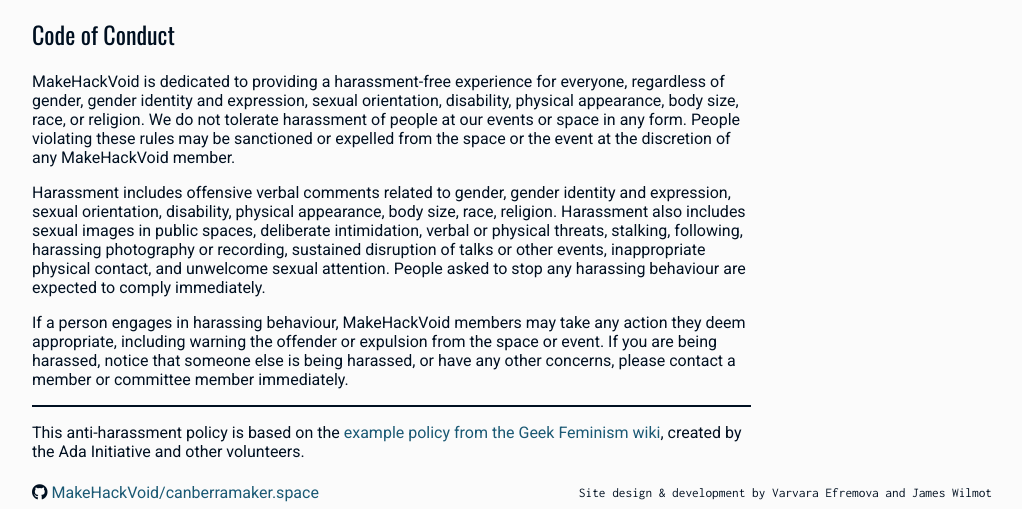
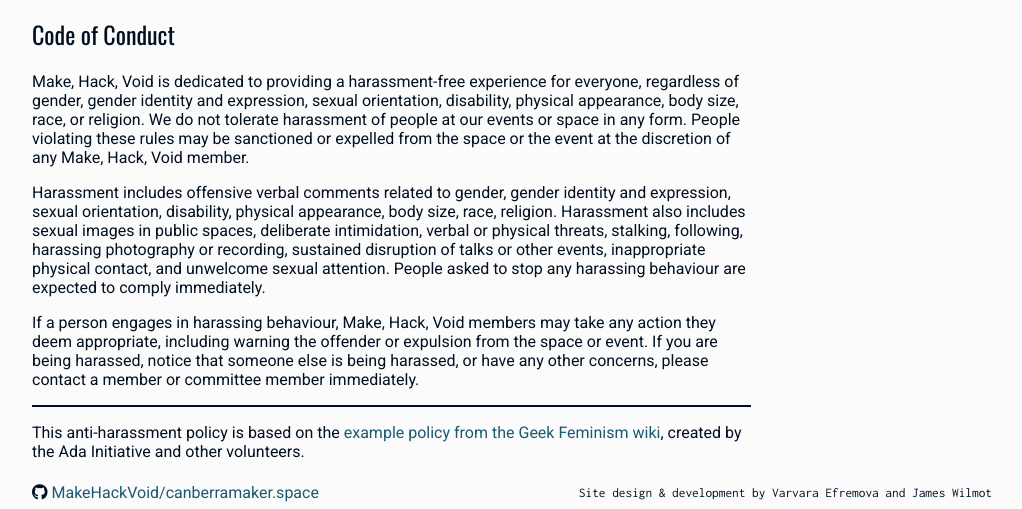
Before and after one commit to makehackvoid/canberramaker.space, a Jekyll site: the page built from code_of_conduct.md, in a window 1280 px wide, cut to the strip 426-935 px from the top of the page. Shown: the whole strip, without its empty margins (128-1150 px from the left). Built offline with Jekyll 4.4.1, drawn with Linux system fonts in a browser that asks for light colours.

Commit message:
Add spaces to MHV logo, change MakeHackVoid -> Make, Hack, Void to match official name

```diff
--- a/_layouts/default.html
+++ b/_layouts/default.html
@@ -19,7 +19,7 @@
           </div>
           <div class="title-group">
             <h1 class="brand">
-              <span class="make">MAKE</span><span>HACK</span><span class="void">void</span>
+              <span class="make">MAKE </span><span>HACK </span><span class="void">void</span>
             </h1>
             <p class="subtitle">Canberra's community makerspace</p>
           </div>
--- a/code_of_conduct.md
+++ b/code_of_conduct.md
@@ -7,11 +7,11 @@
 Code of Conduct
 ===============
 
-MakeHackVoid is dedicated to providing a harassment-free experience for everyone, regardless of gender, gender identity and expression, sexual orientation, disability, physical appearance, body size, race, or religion. We do not tolerate harassment of people at our events or space in any form. People violating these rules may be sanctioned or expelled from the space or the event at the discretion of any MakeHackVoid member.
+Make, Hack, Void is dedicated to providing a harassment-free experience for everyone, regardless of gender, gender identity and expression, sexual orientation, disability, physical appearance, body size, race, or religion. We do not tolerate harassment of people at our events or space in any form. People violating these rules may be sanctioned or expelled from the space or the event at the discretion of any Make, Hack, Void member.
 
 Harassment includes offensive verbal comments related to gender, gender identity and expression, sexual orientation, disability, physical appearance, body size, race, religion. Harassment also includes sexual images in public spaces, deliberate intimidation, verbal or physical threats, stalking, following, harassing photography or recording, sustained disruption of talks or other events, inappropriate physical contact, and unwelcome sexual attention. People asked to stop any harassing behaviour are expected to comply immediately.
 
-If a person engages in harassing behaviour, MakeHackVoid members may take any action they deem appropriate, including warning the offender or expulsion from the space or event. If you are being harassed, notice that someone else is being harassed, or have any other concerns, please contact a member or committee member immediately.
+If a person engages in harassing behaviour, Make, Hack, Void members may take any action they deem appropriate, including warning the offender or expulsion from the space or event. If you are being harassed, notice that someone else is being harassed, or have any other concerns, please contact a member or committee member immediately.
 
 ***
 
--- a/index.html
+++ b/index.html
@@ -10,11 +10,11 @@
 ---
 
 <blockquote class="intro-quote">
-MakeHackVoid is a makerspace that provides ACT residents with a multi-use workshop and meeting space in Giralang.
+Make, Hack, Void is a makerspace that provides ACT residents with a multi-use workshop and meeting space in Giralang.
 </blockquote>
 
 <p>
-MakeHackVoid is modeled on <a href="https://hackerspaces.org/">an international community of like minded spaces</a> that started in Germany in 1995. It supports and encourages arts, science and technology culture in the ACT by providing a physical space for Canberra residents, as well as national and international visitors to meet, interact and create.
+Make, Hack, Void is modeled on <a href="https://hackerspaces.org/">an international community of like minded spaces</a> that started in Germany in 1995. It supports and encourages arts, science and technology culture in the ACT by providing a physical space for Canberra residents, as well as national and international visitors to meet, interact and create.
 </p>
 
 <p>
@@ -22,5 +22,5 @@
 </p>
 
 <p>
-Our group includes people with diverse backgrounds and interests. MakeHackVoid is dedicated to a harassment-free experience for everyone. See our <a href="/code-of-conduct/">Code of Conduct</a>.
+Our group includes people with diverse backgrounds and interests. Make, Hack, Void is dedicated to a harassment-free experience for everyone. See our <a href="/code-of-conduct/">Code of Conduct</a>.
 </p>
```
